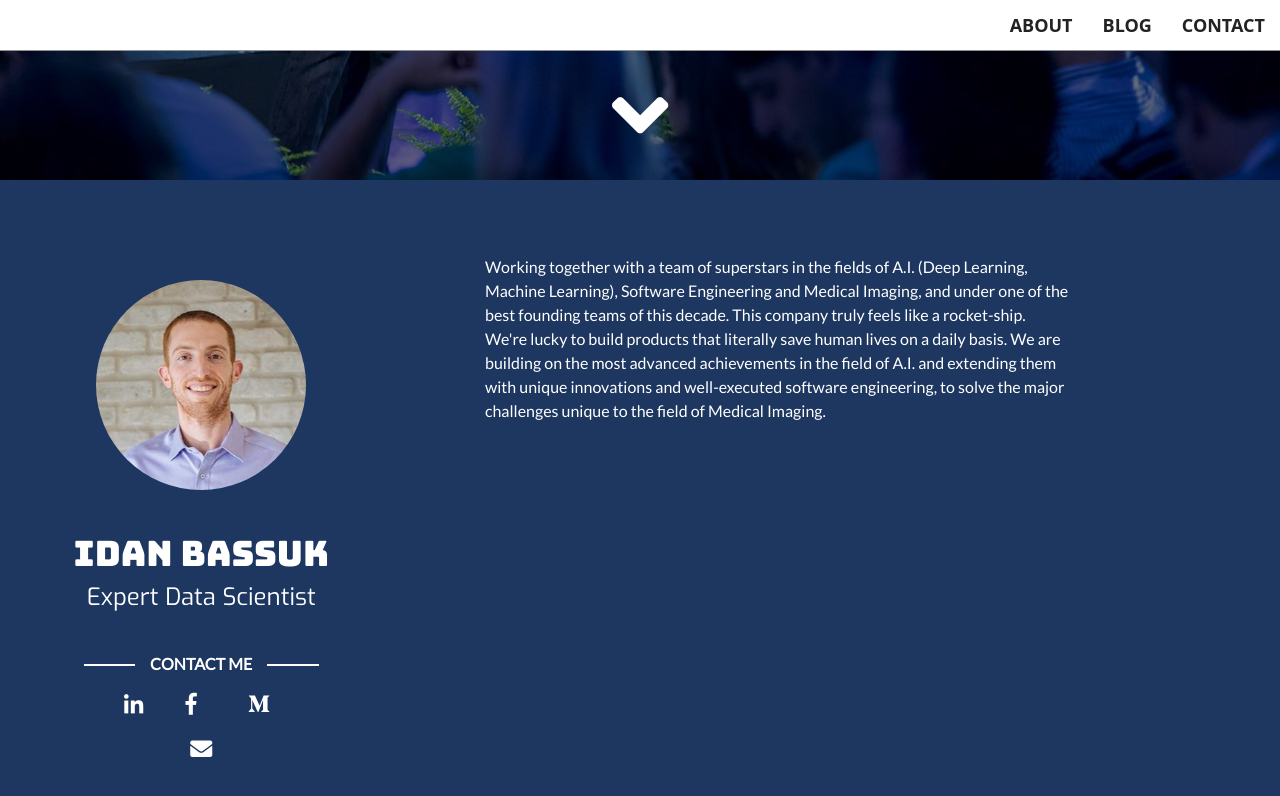
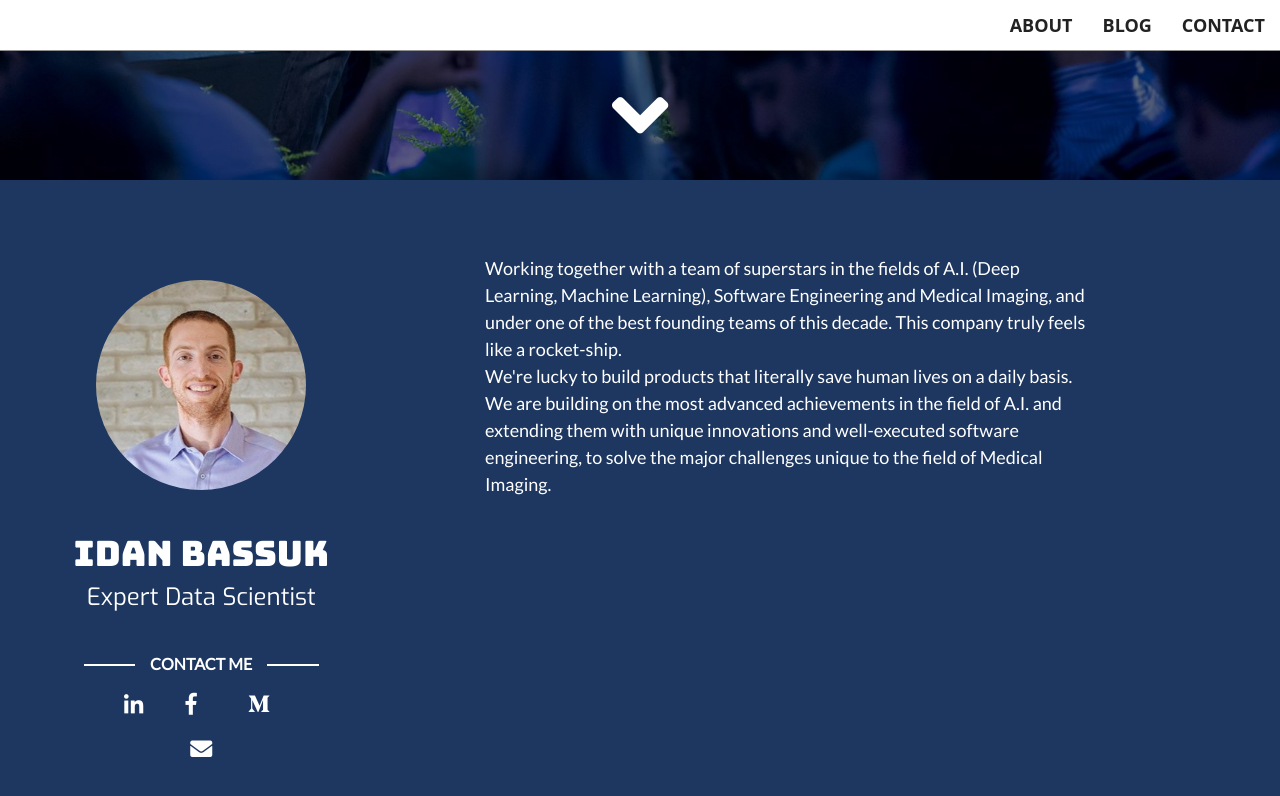
Before and after one commit to idan-bassuk/idan-bassuk.github.io, a Jekyll site: the page built from index.html, in a window 1280 px wide and 900 px high, scrolled down 720 px. Shown: the top 796 px of the window. Built offline with Jekyll 4.4.1, drawn with Linux system fonts in a browser that asks for light colours.

Commit message:
Update _base.scss

```diff
--- a/_sass/_base.scss
+++ b/_sass/_base.scss
@@ -79,9 +79,10 @@ h2 { font-family: 'Exo', sans-serif; }
 h3, h4, h5, h6 { font-family: 'Lato', sans-serif; }
 
 p {
-    font-size: 16px;
+    font-size: 18px;
     line-height: 1.5;
     margin-bottom: 20px;
+    font-family: 'Lato', sans-serif;
 }
 
 .bg-primary   { background-color: $theme-primary; }
```
